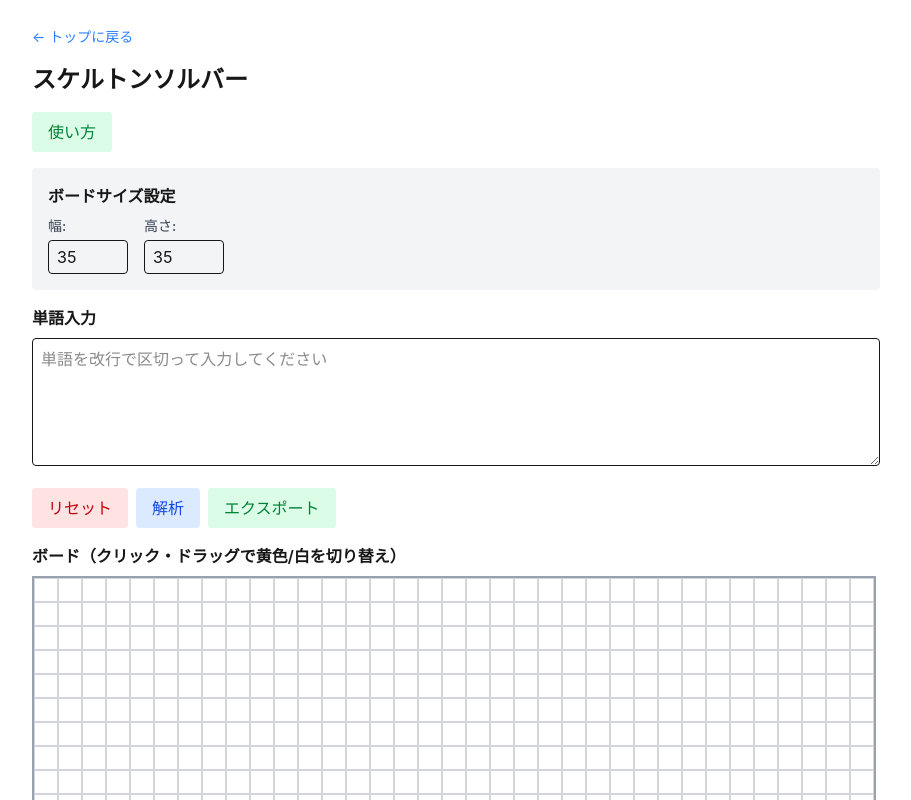
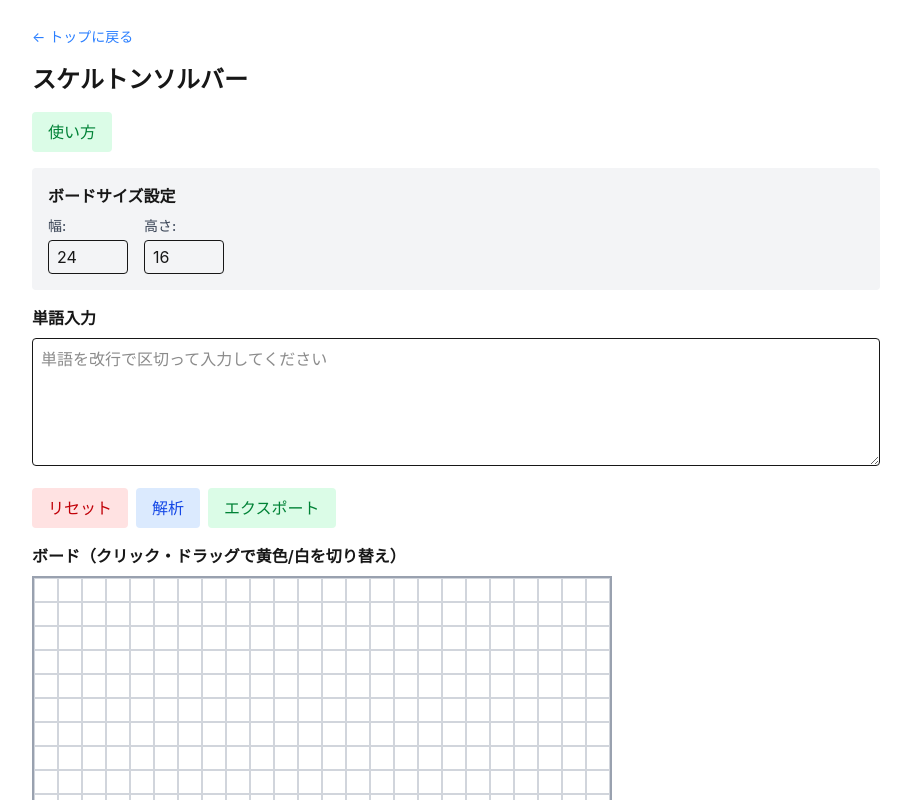
Before and after one commit to izmktr/riddletools, a Next.js app: page /skeleton in a window 1280 px wide. Shown: the top 800 px of the page, without its empty margins (184-1095 px from the left). Built offline with nearby package versions, Linux system fonts and the light colour scheme.

Commit message:
fix:デフォルトボードサイズを24x16に修正

```diff
--- a/src/app/skeleton/page.tsx
+++ b/src/app/skeleton/page.tsx
@@ -39,8 +39,8 @@ interface CompressedData {
   boardHeight?: number;
 }
 
-const DEFAULT_BOARD_WIDTH = 35;
-const DEFAULT_BOARD_HEIGHT = 35;
+const DEFAULT_BOARD_WIDTH = 24;
+const DEFAULT_BOARD_HEIGHT = 16;
 
 export default function SkeletonPage() {
   const [boardWidth, setBoardWidth] = useState(DEFAULT_BOARD_WIDTH);
```
